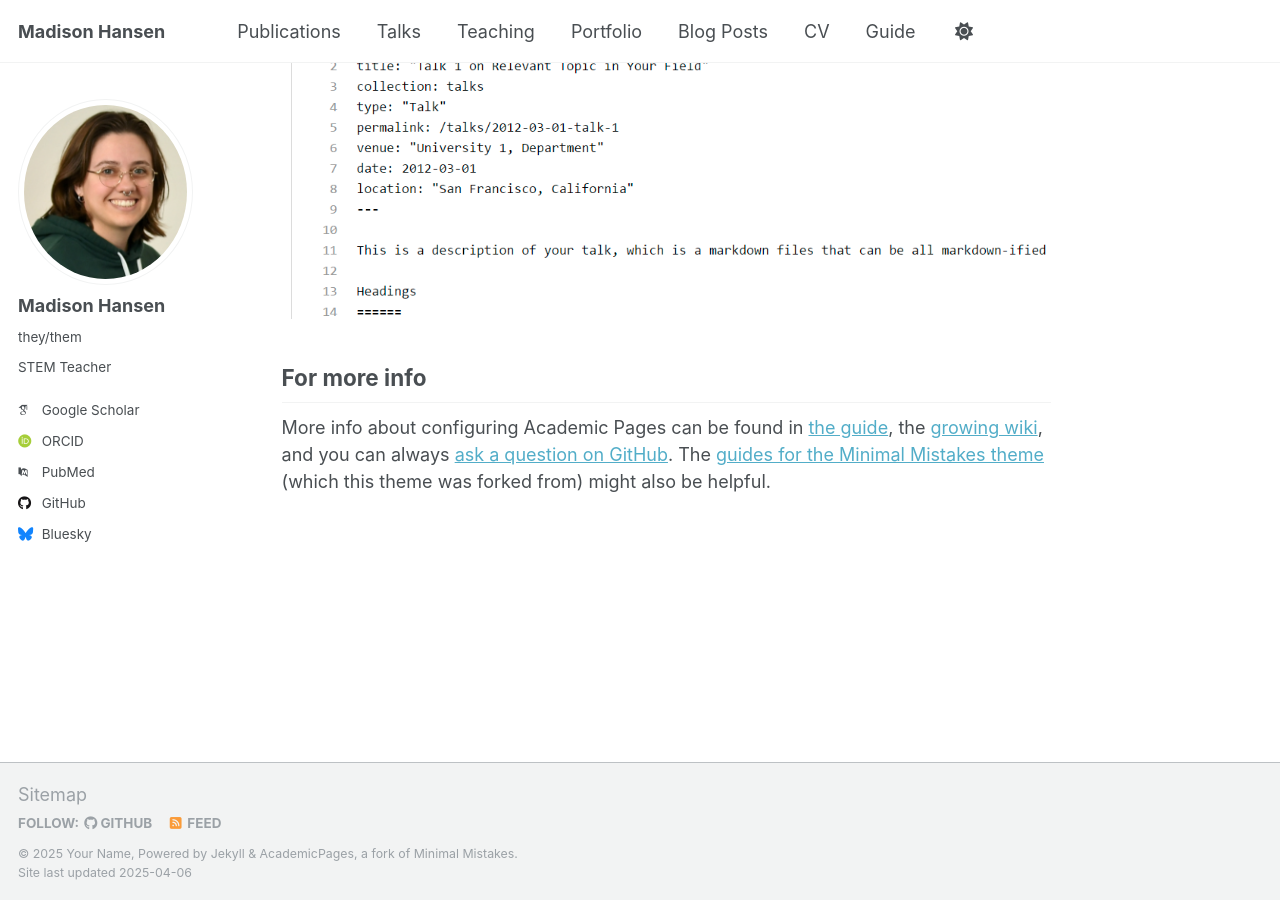
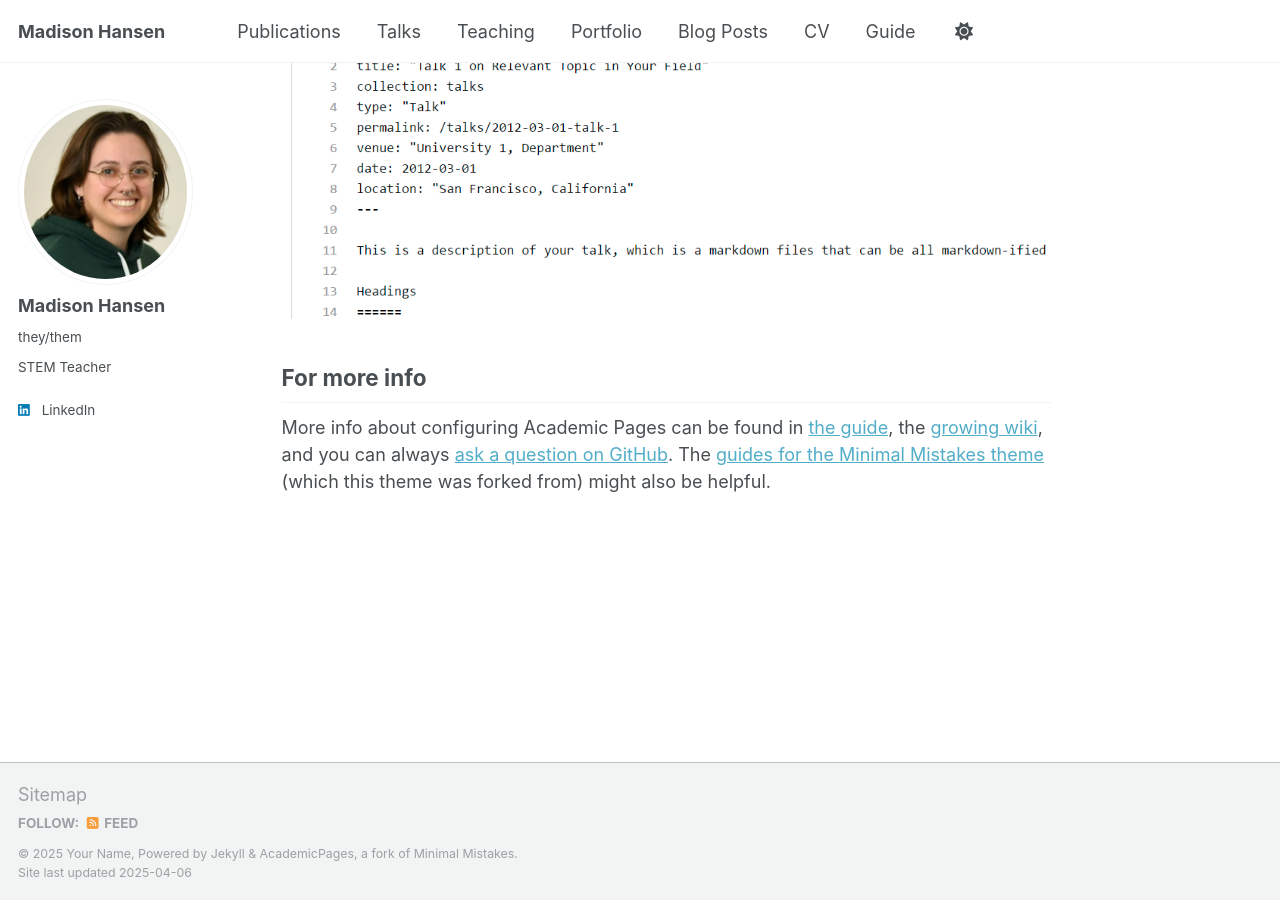
Before and after one commit to hansen-teaching/hansen-teaching.github.io, a Jekyll site: the page built from _pages/about.md, in a window 1280 px wide and 900 px high, scrolled down 2636 px. Built offline with Jekyll 4.4.1, drawn with Linux system fonts in a browser that asks for light colours; some web fonts are replaced.

Commit message:
Update _config.yml

```diff
--- a/_config.yml
+++ b/_config.yml
@@ -33,11 +33,11 @@ author:
 
   # Academic websites
   arxiv            : # URL - Update with the correct link to your profile
-  googlescholar    : "https://scholar.google.com/citations?user=PS_CX0AAAAAJ"
+  googlescholar    : # "https://scholar.google.com/citations?user=PS_CX0AAAAAJ"
   impactstory      : # URL
-  orcid            : "http://orcid.org/yourorcidurl"
+  orcid            : # "http://orcid.org/yourorcidurl"
   semantic         : # URL
-  pubmed           : "https://www.ncbi.nlm.nih.gov/pubmed/?term=john+snow"
+  pubmed           : # "https://www.ncbi.nlm.nih.gov/pubmed/?term=john+snow"
   researchgate     : # URL
   scopus           : # URL
 
@@ -45,12 +45,12 @@ author:
   bitbucket        : # Username - Update with your username on the site
   codepen          : # Username
   dribbble         : # Username
-  github           : "academicpages"
+  github           : # "academicpages"
   kaggle           : # Username
   stackoverflow    : # User number or user number and name (i.e., use "1" or "1/jeff-atwood")
 
   # Social media
-  bluesky          : "bsky.app" # Replace this with you Bluesky username
+  bluesky          : # "bsky.app" # Replace this with you Bluesky username
   facebook         : # Username
   flickr           : # Username
   foursquare       : # Username
@@ -59,7 +59,7 @@ author:
   keybase          : # Username
   instagram        : # Username
   lastfm           : # Username
-  linkedin         : # Username
+  linkedin         : madison-hansen-131b11b4 # Username
   mastodon         : # URL
   medium           : # URL
   pinterest        : # Username
```
